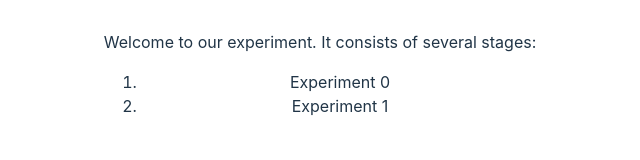
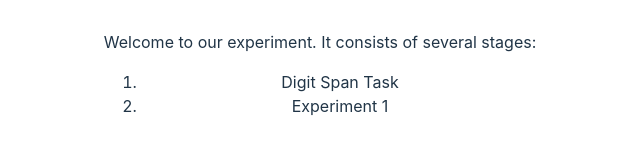
Before and after one commit to Sejmou/urm-pr-experiment, a React (Vite) app: page / in a window 1280 px wide. Shown: the part 328-488 px from the top of the page, without its empty margins (320-960 px from the left). Built offline with nearby package versions, Linux system fonts and the light colour scheme.

Commit message:
jsexample -> digit_span

```diff
--- a/src/shared/experiments.ts
+++ b/src/shared/experiments.ts
@@ -7,9 +7,9 @@ import {
 
 export const experiments = [
   {
-    displayName: 'Experiment 0',
+    displayName: 'Digit Span Task',
     run: async () => {
-      const module = await import('../experiments/jsexample');
+      const module = await import('../experiments/digit_span');
       return module.default();
     },
   },
```
Also changed, not shown: src/experiments/digit_span/index.js (renamed from src/experiments/jsexample/index.js).
